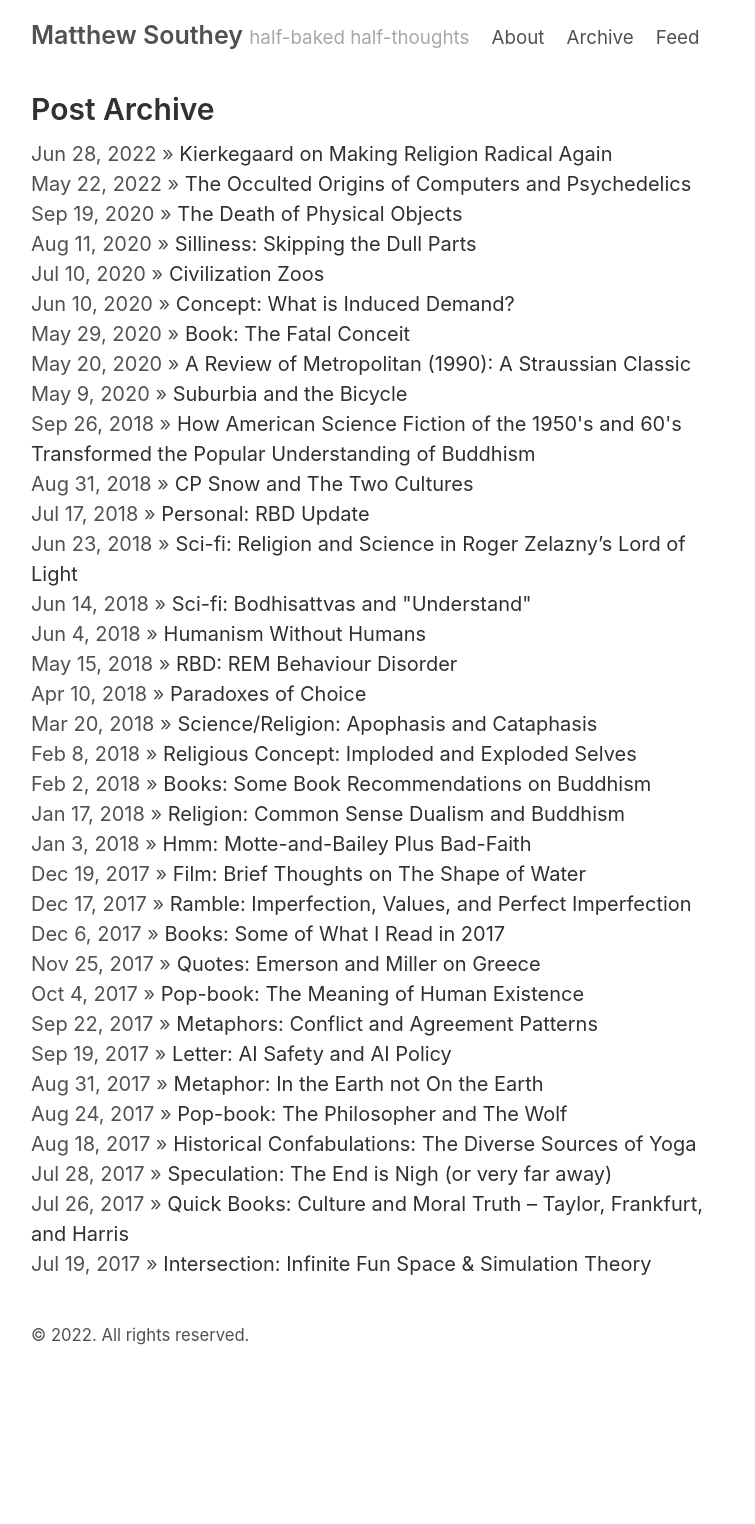
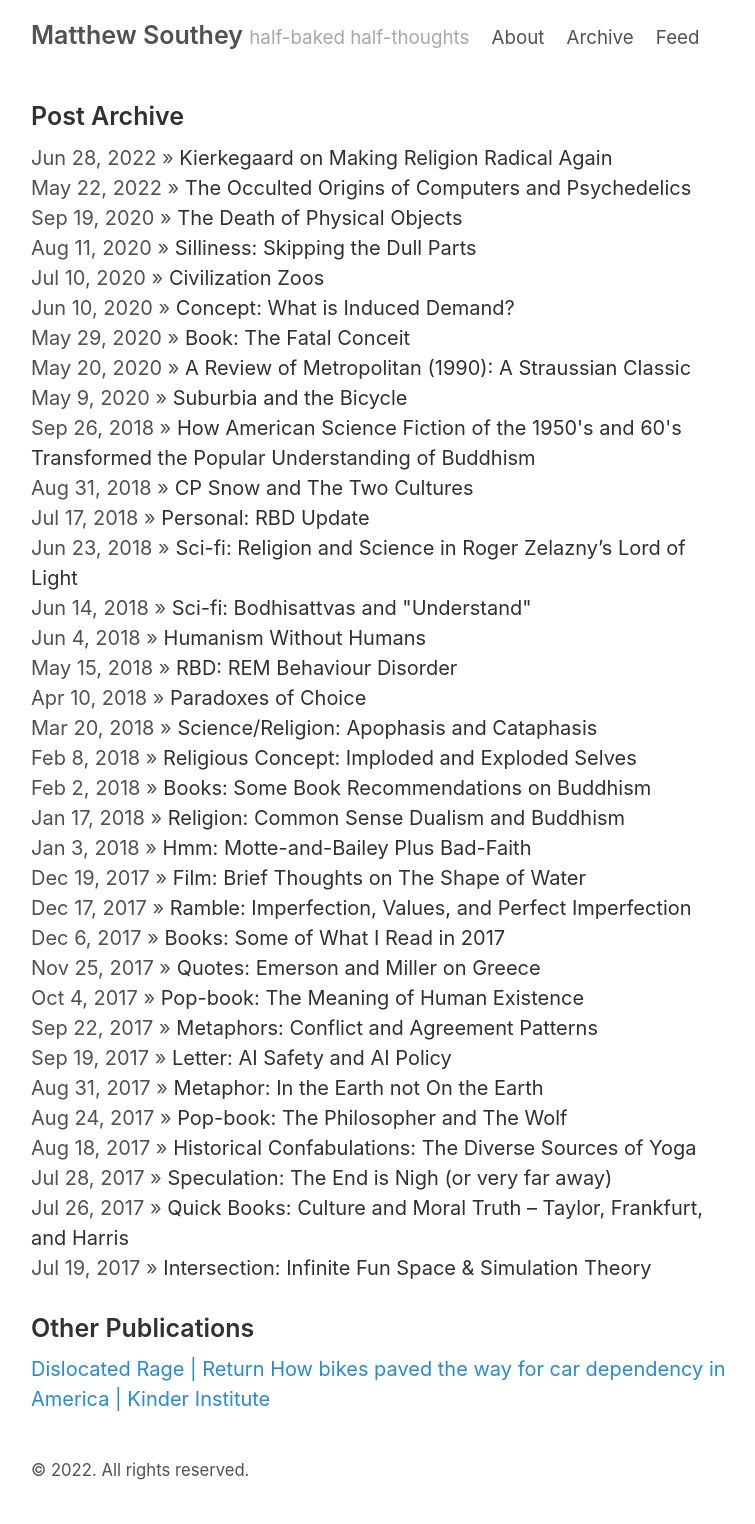
Before and after one commit to matthewsouthey/matthewsouthey.github.io, a Jekyll site: the page built from archive.html, in a window 1280 px wide. Shown: the whole page, without its empty margins (259-1014 px from the left). Built offline with Jekyll 4.4.1, drawn with Linux system fonts in a browser that asks for light colours; before the commit the page ends 1389 px from its top, so only the background shows below that.

Commit message:
Add other publications

```diff
--- a/archive.html
+++ b/archive.html
@@ -3,7 +3,7 @@ layout: default
 title: Archive
 ---
 
-<h2>Post Archive</h2>
+<h3>Post Archive</h3>
 {% for post in site.posts %}
 
 <div>
@@ -15,3 +15,7 @@ title: Archive
 </div>
 
 {% endfor %}
+
+<h3>Other Publications</h3>
+<a href="https://return.life/2022/07/09/dislocated-rage/">Dislocated Rage | Return</a>
+<a href="https://kinder.rice.edu/urbanedge/2021/04/16/how-bikes-paved-way-car-addiction-houston">How bikes paved the way for car dependency in America | Kinder Institute</a>
```
